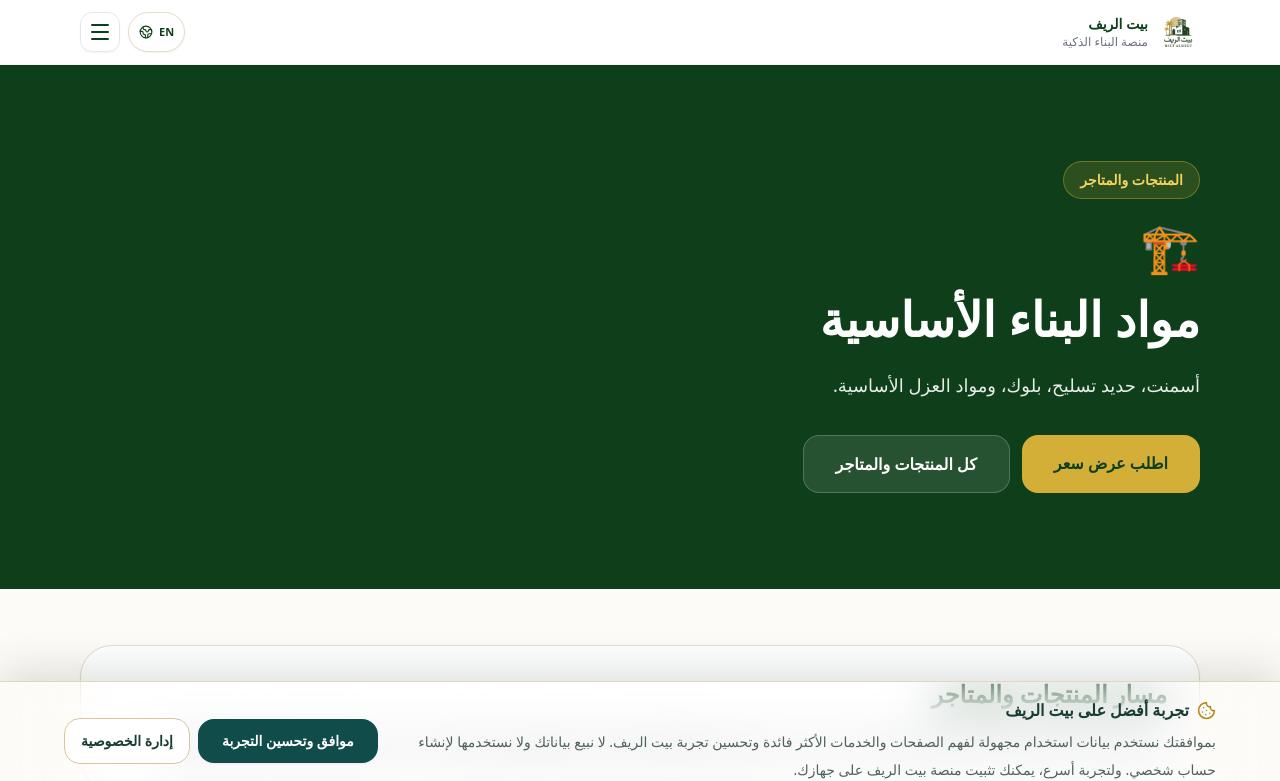
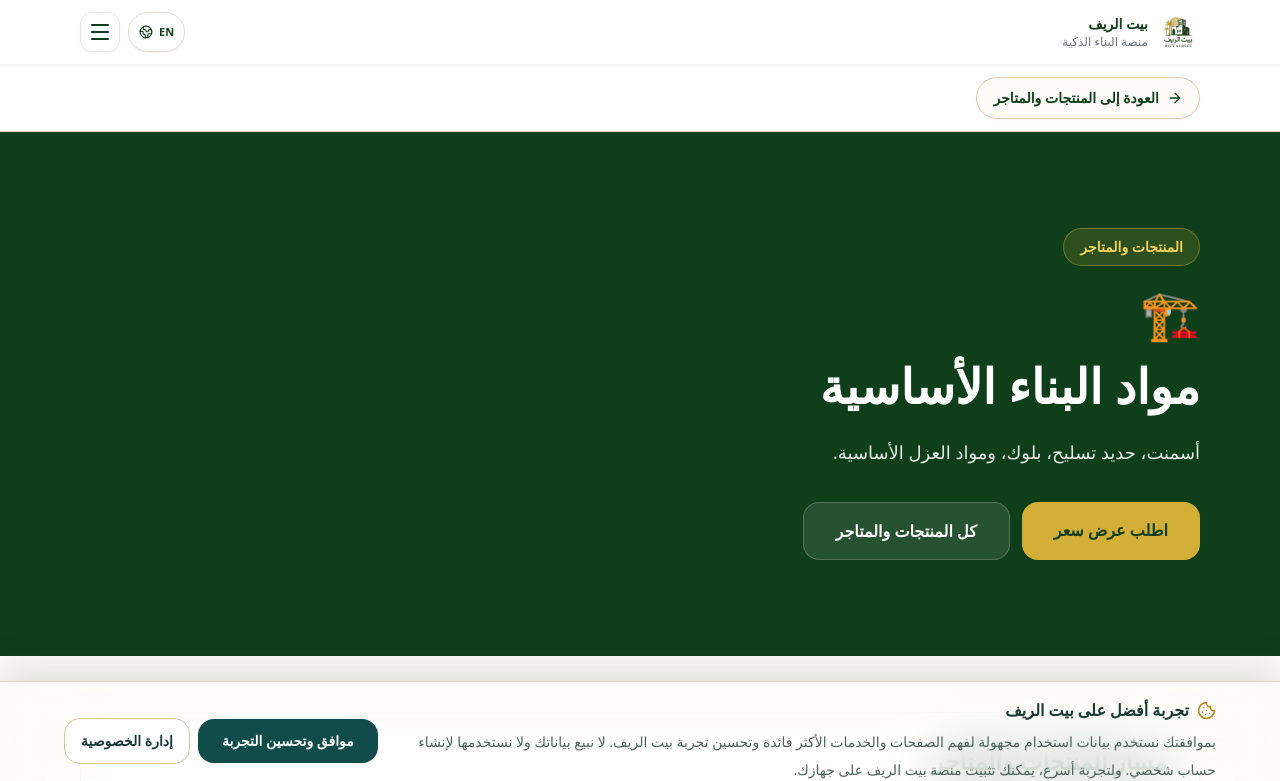
Before and after one commit to bietalreef/bietalreef-landing-new, a Next.js app: page /marketplace/building-materials in a window 1280 px wide. Shown: the top 781 px of the page. Built offline with nearby package versions, Linux system fonts and the light colour scheme.

Commit message:
feat: apply unified back navigation to internal sections

```diff
--- a/pages/marketplace/[slug].js
+++ b/pages/marketplace/[slug].js
@@ -3,6 +3,7 @@ import Navbar from '../../components/Navbar';
 import Footer from '../../components/Footer';
 import FAQ from '../../components/FAQ';
 import SEOHead from '../../components/SEOHead';
+import SectionBackBar from '../../components/SectionBackBar';
 
 const categories = [
   { id: 'building-materials', title: 'مواد البناء الأساسية', desc: 'أسمنت، حديد تسليح، بلوك، ومواد العزل الأساسية.', icon: '🏗️', image: '/images/sector-cards/building-materials-stores-card.webp' },
@@ -57,6 +58,7 @@ export default function MarketplaceCategoryPage({ category }) {
       />
       <div dir="rtl" className="min-h-screen bg-[#FDFBF7] text-gray-900">
         <Navbar pageTitle="المنتجات والمتاجر" />
+        <SectionBackBar href="/marketplace" label="العودة إلى المنتجات والمتاجر" />
         <main>
           <section className="bg-[#0F3F1A] text-white">
             <div className="max-w-6xl mx-auto px-4 py-16 md:py-24 text-center md:text-right">
```
